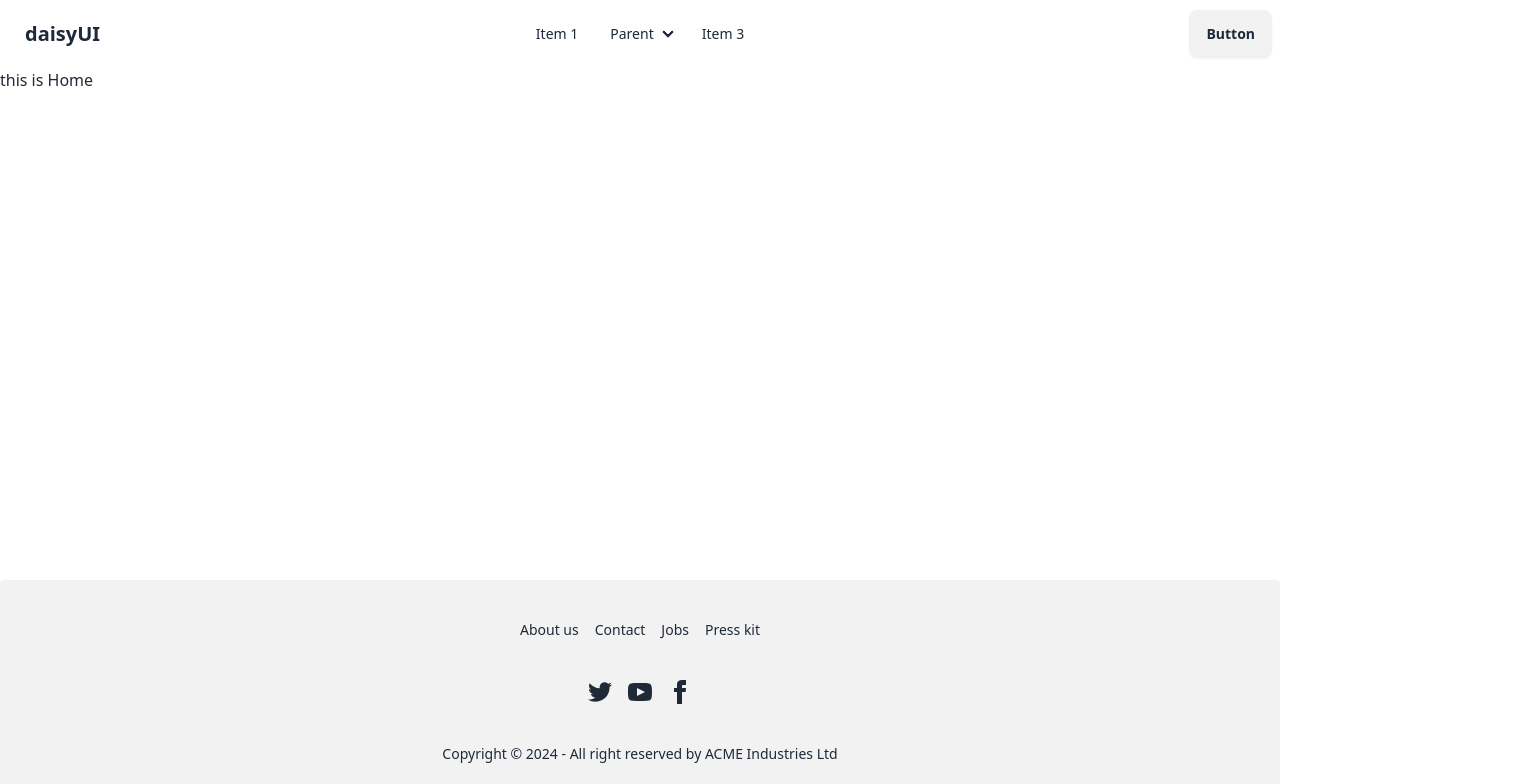
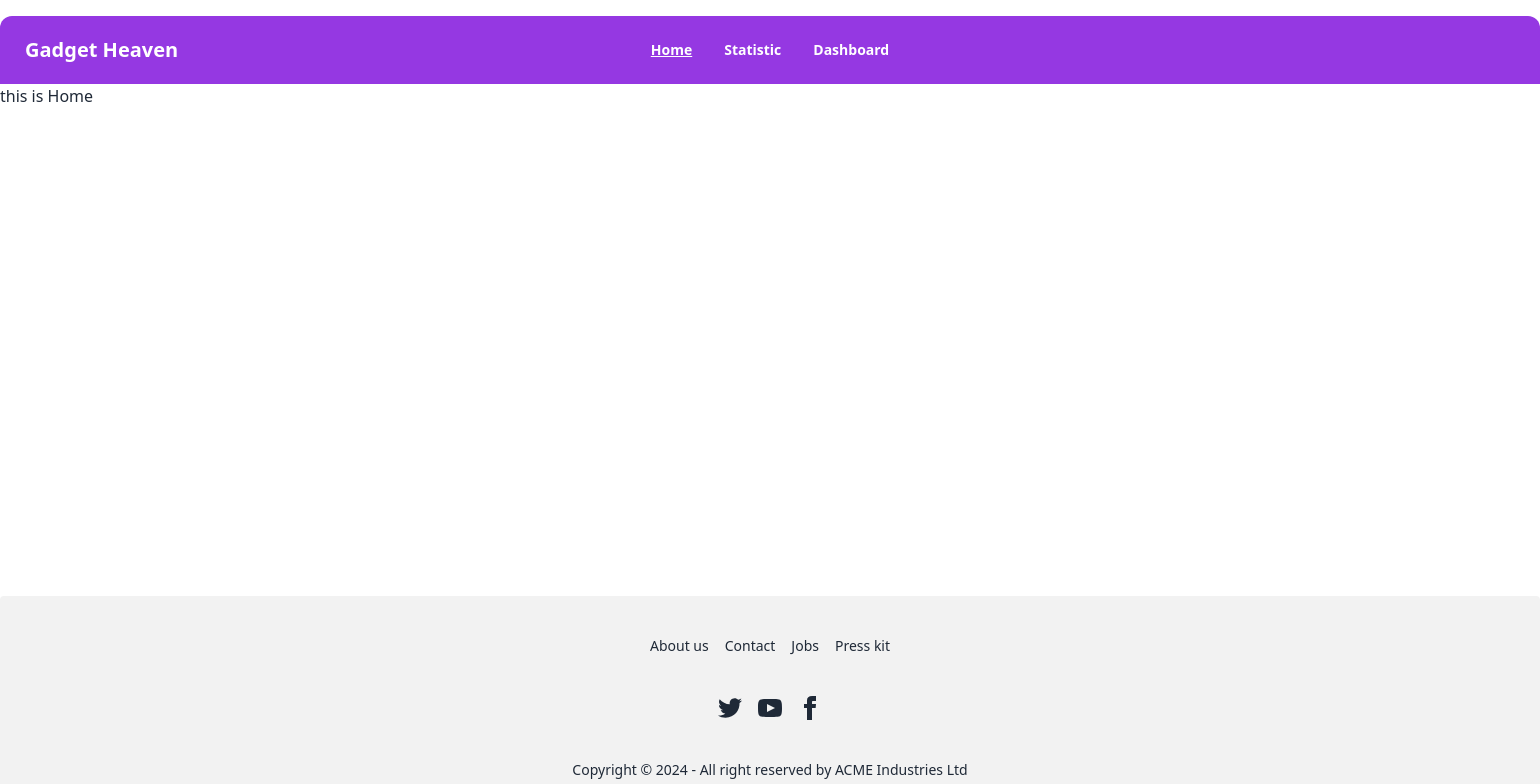
Before and after one commit to programming-hero-web-course-4/b10a8-gadget-heaven-tsakib2000, a React (Vite) app: page / in a window 1280 px wide. Shown: the top 784 px of the page, 1540 px wide, since content can reach past the window. Built offline with nearby package versions, Linux system fonts and the light colour scheme.

Commit message:
added navbar funtionality

```diff
--- a/src/Components/Navbar.jsx
+++ b/src/Components/Navbar.jsx
@@ -1,8 +1,23 @@
-
+import { NavLink, useLocation } from "react-router-dom";
 
 const Navbar = () => {
+  const {pathname}= useLocation()
+  console.log(location)
+  const navlink = (
+    <>
+      <li>
+        <NavLink className={({isActive})=>isActive?'underline':''} to='/' >Home</NavLink>
+      </li>
+      <li>
+      <NavLink className={({isActive})=>isActive?' underline':''} to='/statistic' >Statistic</NavLink>
+      </li>
+      <li>
+      <NavLink className={({isActive})=>isActive?'underline':' '} to='/dashboard' >Dashboard</NavLink>
+      </li>
+    </>
+  );
   return (
-        <div className="navbar bg-base-100">
+    <div className={`navbar rounded-t-xl mt-4 text-base font-bold ${(pathname== '/') ?'bg-banner text-white':'bg-base-100 text-gray-500' }`}>
       <div className="navbar-start">
         <div className="dropdown">
           <div tabIndex={0} role="button" className="btn btn-ghost lg:hidden">
@@ -11,48 +26,29 @@ const Navbar = () => {
               className="h-5 w-5"
               fill="none"
               viewBox="0 0 24 24"
-                stroke="currentColor">
+              stroke="currentColor"
+            >
               <path
                 strokeLinecap="round"
                 strokeLinejoin="round"
                 strokeWidth="2"
-                  d="M4 6h16M4 12h8m-8 6h16" />
+                d="M4 6h16M4 12h8m-8 6h16"
+              />
             </svg>
           </div>
           <ul
             tabIndex={0}
-              className="menu menu-sm dropdown-content bg-base-100 rounded-box z-[1] mt-3 w-52 p-2 shadow">
-              <li><a>Item 1</a></li>
-              <li>
-                <a>Parent</a>
-                <ul className="p-2">
-                  <li><a>Submenu 1</a></li>
-                  <li><a>Submenu 2</a></li>
-                </ul>
-              </li>
-              <li><a>Item 3</a></li>
+            className={`menu menu-sm dropdown-content bg-base-100 rounded-box z-[1] mt-3 w-52 p-2 shadow`}
+          >
+            {navlink}
           </ul>
         </div>
-          <a className="btn btn-ghost text-xl">daisyUI</a>
+        <a className="btn btn-ghost text-xl">Gadget Heaven </a>
       </div>
       <div className="navbar-center hidden lg:flex">
-          <ul className="menu menu-horizontal px-1">
-            <li><a>Item 1</a></li>
-            <li>
-              <details>
-                <summary>Parent</summary>
-                <ul className="p-2">
-                  <li><a>Submenu 1</a></li>
-                  <li><a>Submenu 2</a></li>
-                </ul>
-              </details>
-            </li>
-            <li><a>Item 3</a></li>
-          </ul>
+        <ul className={`menu menu-horizontal  px-1`}>{navlink}</ul>
       </div>
-        <div className="navbar-end">
-          <a className="btn">Button</a>
-        </div>
+      <div className="navbar-end"></div>
     </div>
   );
 };
--- a/src/Layouts/MainLayout.jsx
+++ b/src/Layouts/MainLayout.jsx
@@ -6,11 +6,13 @@ import Navbar from "../Components/Navbar";
 const MainLayout = () => {
     return (
         <>
-        <Navbar/>
+     <div className="w-[1540px] mx-auto">
+     <Navbar/>
         <div className="min-h-[calc(100vh-288px)]">
         <Outlet></Outlet>
         </div>
         <Footer/>
+     </div>
         </>
     );
 };
--- /dev/null
+++ b/src/Pages/Dashboard.jsx
@@ -0,0 +1,12 @@
+
+
+
+const Dashboard = () => {
+    return (
+        <div>
+            <h1>Dashboard</h1>
+        </div>
+    );
+};
+
+export default Dashboard;
--- a/src/Pages/Home.jsx
+++ b/src/Pages/Home.jsx
@@ -1,6 +1,8 @@
+
 
 
 const Home = () => {
+
     return (
         <div>
             <h1>this is Home</h1>
--- /dev/null
+++ b/src/Pages/Statistic.jsx
@@ -0,0 +1,11 @@
+
+
+const Statistic = () => {
+    return (
+        <div>
+            <h1>Statistic</h1>
+        </div>
+    );
+};
+
+export default Statistic;
--- a/tailwind.config.js
+++ b/tailwind.config.js
@@ -5,7 +5,11 @@ export default {
     "./src/**/*.{js,ts,jsx,tsx}",
   ],
   theme: {
-    extend: {},
+    extend: {
+      backgroundColor:{
+        banner:'#9538E2'
+      }
+    },
   },
   plugins: [
     require('daisyui')
```
Also changed, not shown: src/Routes/Routes.jsx (+10 -0 lines). Lines whose indentation alone changed are shown as unchanged.
